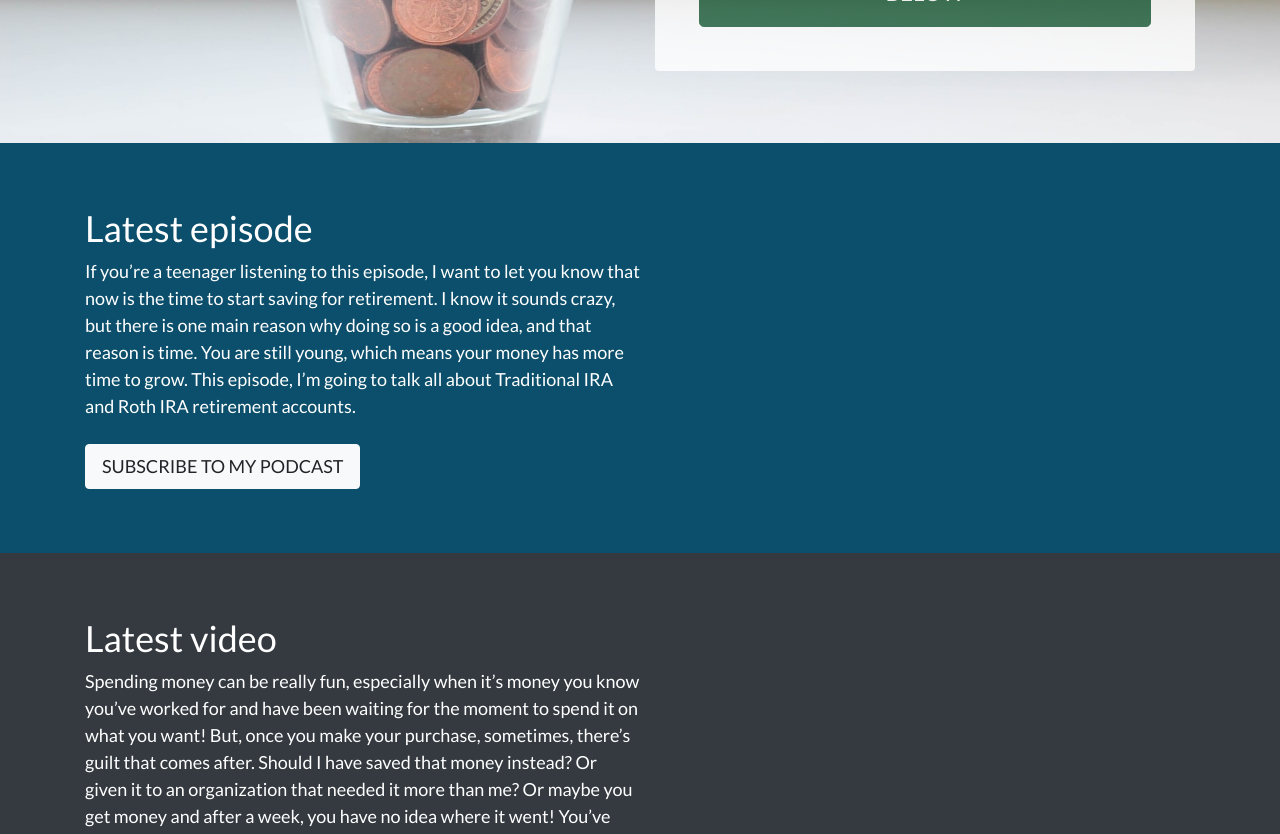
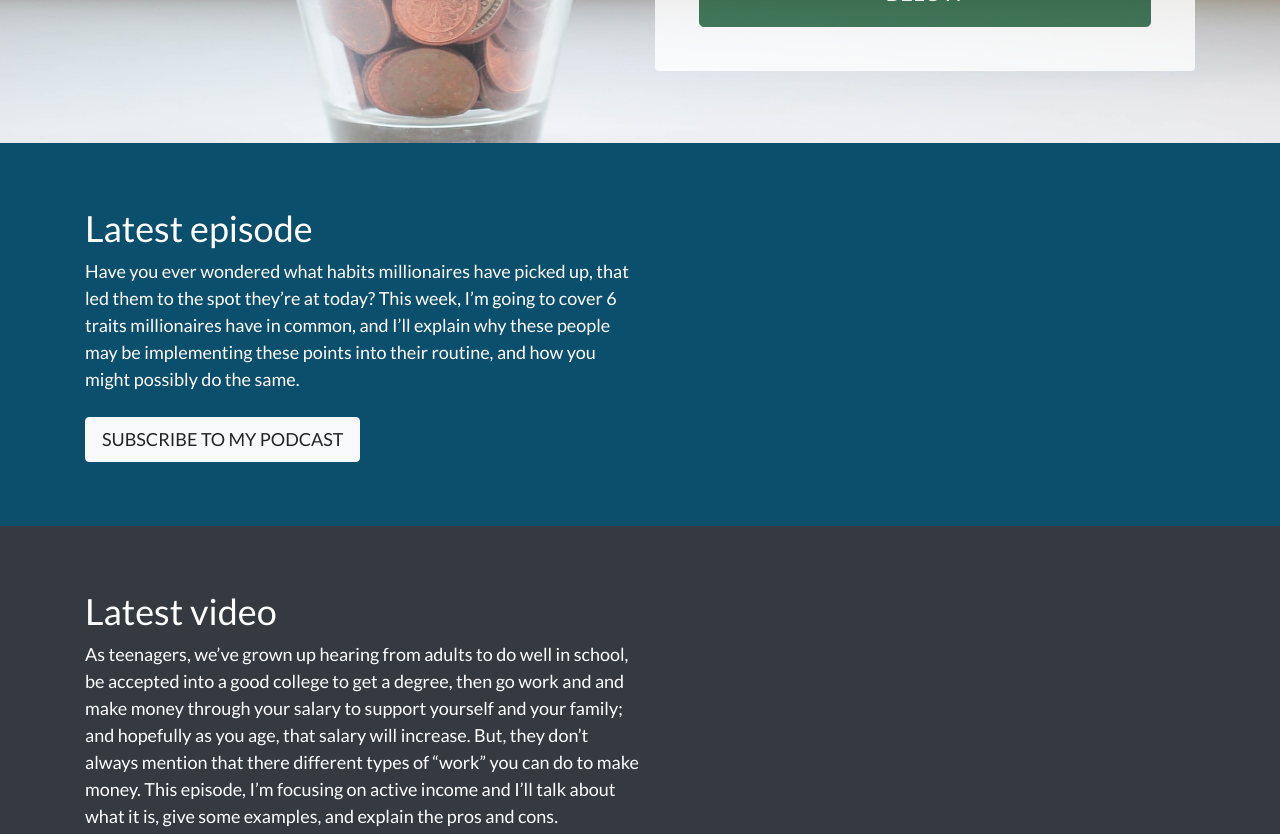
Before and after one commit to tslevy/mm4t-site, a Jekyll site: the page built from index.md, in a window 1280 px wide and 1400 px high, scrolled down 728 px. Shown: the top 834 px of the window. Built offline with Jekyll 4.4.1, drawn with Linux system fonts in a browser that asks for light colours; some of the changed text lies outside the part shown.

Commit message:
update latest descriptions on home page

```diff
--- a/index.md
+++ b/index.md
@@ -7,9 +7,9 @@ card-title: Money Moves for Teens Podcast
 card-body: I’m Talia, and I created this podcast because I think kids my age don’t get a good enough education on how to manage money. This is something we should be learning and talking about now so we’ll be better prepared for the future.
 card-button: Check out my latest episode below
 
-podcast-description: "If you’re a teenager listening to this episode, I want to let you know that now is the time to start saving for retirement. I know it sounds crazy, but there is one main reason why doing so is a good idea, and that reason is time. You are still young, which means your money has more time to grow. This episode, I’m going to talk all about Traditional IRA and Roth IRA retirement accounts."
+podcast-description: "Have you ever wondered what habits millionaires have picked up, that led them to the spot they’re at today? This week, I’m going to cover 6 traits millionaires have in common, and I’ll explain why these people may be implementing these points into their routine, and how you might possibly do the same."
 
-youtube-description: "Spending money can be really fun, especially when it’s money you know you’ve worked for and have been waiting for the moment to spend it on what you want! But, once you make your purchase, sometimes, there’s guilt that comes after. Should I have saved that money instead? Or given it to an organization that needed it more than me? Or maybe you get money and after a week, you have no idea where it went! You’ve spent it all, but you forgot what on. A way to take control of your saving and spending, while creating mental freedom when it comes to your finances, is to start budgeting. This episode, I’m going to talk about what budgeting is, and 7 ways budgeting can help you with your money."
+youtube-description: "As teenagers, we’ve grown up hearing from adults to do well in school, be accepted into a good college to get a degree, then go work and and make money through your salary to support yourself and your family; and hopefully as you age, that salary will increase. But, they don’t always mention that there different types of “work” you can do to make money. This episode, I’m focusing on active income and I’ll talk about what it is, give some examples, and explain the pros and cons."
 
 who-heading: Who should listen
 
```
